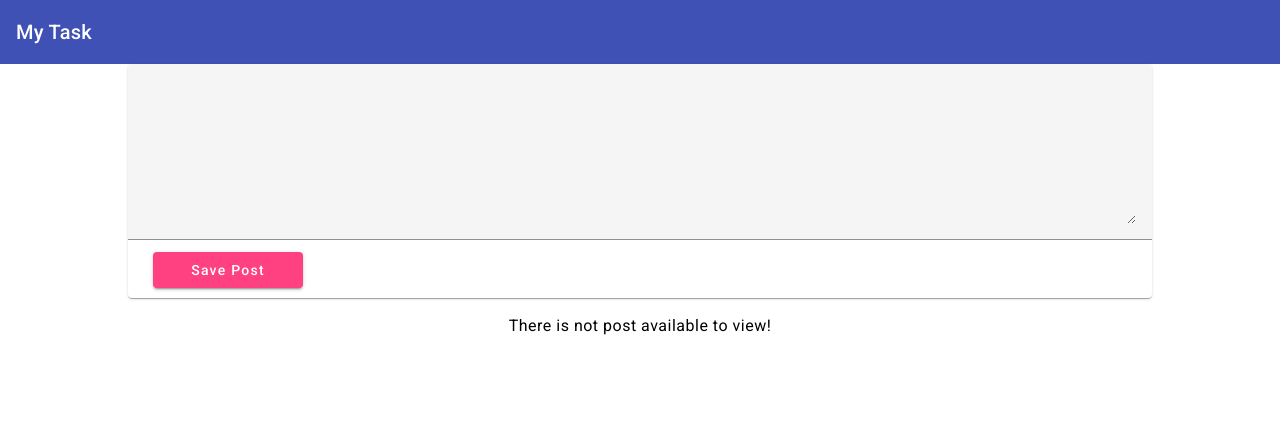
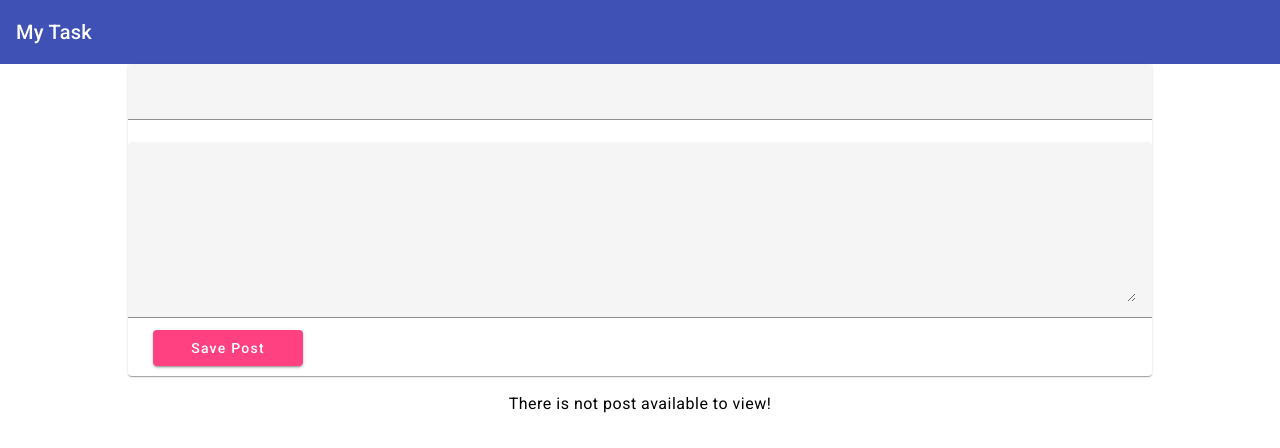
Before and after one commit to josealarconchacon/Post, an Angular app: page / in a window 1280 px wide. Shown: the top 448 px of the page. Built offline with nearby package versions, Linux system fonts and the light colour scheme.

Commit message:
add a post model and modify others component with the Post model

```diff
--- a/src/app/app.component.html
+++ b/src/app/app.component.html
@@ -1,5 +1,8 @@
 <app-header></app-header>
 <main>
-  <app-post-create></app-post-create>
-  <app-post-list></app-post-list>
+  <!-- listen to postCreatedEventEmitter event by adding a post  -->
+  <app-post-create
+    (postCreatedEventEmitter)="onPostAdded($event)"
+  ></app-post-create>
+  <app-post-list [postList]="storedPost"></app-post-list>
 </main>
--- a/src/app/app.component.ts
+++ b/src/app/app.component.ts
@@ -1,10 +1,17 @@
 import { Component } from '@angular/core';
+
+import { Post } from './post/post.model';
 
 @Component({
   selector: 'app-root',
   templateUrl: './app.component.html',
-  styleUrls: ['./app.component.css']
+  styleUrls: ['./app.component.css'],
 })
 export class AppComponent {
-  title = 'Post';
+  // create an empty array to store new post
+  storedPost: Post[] = [];
+
+  onPostAdded(post) {
+    this.storedPost.push(post);
+  }
 }
--- a/src/app/post/post-create/post-create.component.html
+++ b/src/app/post/post-create/post-create.component.html
@@ -1,8 +1,11 @@
 <mat-card>
   <mat-form-field>
-    <textarea matInput rows="6" [(ngModel)]="enteredValue"></textarea>
+    <input matInput type="text" [(ngModel)]="enteredTitle" />
   </mat-form-field>
-  <button mat-raised-button color="accent" (click)="(onAddPost)">
+  <mat-form-field>
+    <textarea matInput rows="6" [(ngModel)]="enteredContent"></textarea>
+  </mat-form-field>
+  <button mat-raised-button color="accent" (click)="onAddPost()">
     Save Post
   </button>
 </mat-card>
--- a/src/app/post/post-create/post-create.component.ts
+++ b/src/app/post/post-create/post-create.component.ts
@@ -1,4 +1,6 @@
-import { Component } from '@angular/core';
+import { Component, EventEmitter, Output } from '@angular/core';
+
+import { Post } from '../post.model';
 
 @Component({
   selector: 'app-post-create',
@@ -6,10 +8,19 @@ import { Component } from '@angular/core';
   styleUrls: ['./post-create.component.css'],
 })
 export class PostCreateComponent {
-  newPost = '';
-  enteredValue = '';
+  // properties
+  enteredTitle = '';
+  enteredContent = '';
+
+  @Output() postCreatedEventEmitter = new EventEmitter<Post>();
 
   onAddPost() {
-    this.newPost = this.enteredValue;
+    // create a new post
+    const newPost: Post = {
+      title: this.enteredTitle,
+      content: this.enteredContent,
+    };
+    // emit a new event and pass newPost as a argument
+    this.postCreatedEventEmitter.emit(newPost);
   }
 }
--- a/src/app/post/post-list/post-list.component.html
+++ b/src/app/post/post-list/post-list.component.html
@@ -1,9 +1,7 @@
 <mat-accordion multi="true" *ngIf="postList.length > 0">
   <mat-expansion-panel *ngFor="let post of postList">
-    <mat-expansion-panel-header>
-      Expansion: {{ post.title }}</mat-expansion-panel-header
-    >
-    <p>Content: {{ post.content }}</p>
+    <mat-expansion-panel-header> {{ post.title }}</mat-expansion-panel-header>
+    <p>{{ post.content }}</p>
   </mat-expansion-panel>
 </mat-accordion>
 <p class="info-text mat-body-1" *ngIf="postList.length <= 0">
--- a/src/app/post/post-list/post-list.component.ts
+++ b/src/app/post/post-list/post-list.component.ts
@@ -1,4 +1,6 @@
-import { Component } from '@angular/core';
+import { Component, Input } from '@angular/core';
+
+import { Post } from '../post.model';
 
 @Component({
   selector: 'app-post-list',
@@ -13,5 +15,6 @@ export class PostListComponent {
   //   { title: 'Post 3', content: 'Content of post #3' },
   // ];
 
-  postList = [];
+  // Bind to postList from the parent component AppComponent()
+  @Input() postList: Post[] = [];
 }
--- /dev/null
+++ b/src/app/post/post.model.ts
@@ -0,0 +1,4 @@
+export interface Post {
+  title: string;
+  content: string;
+}
```
